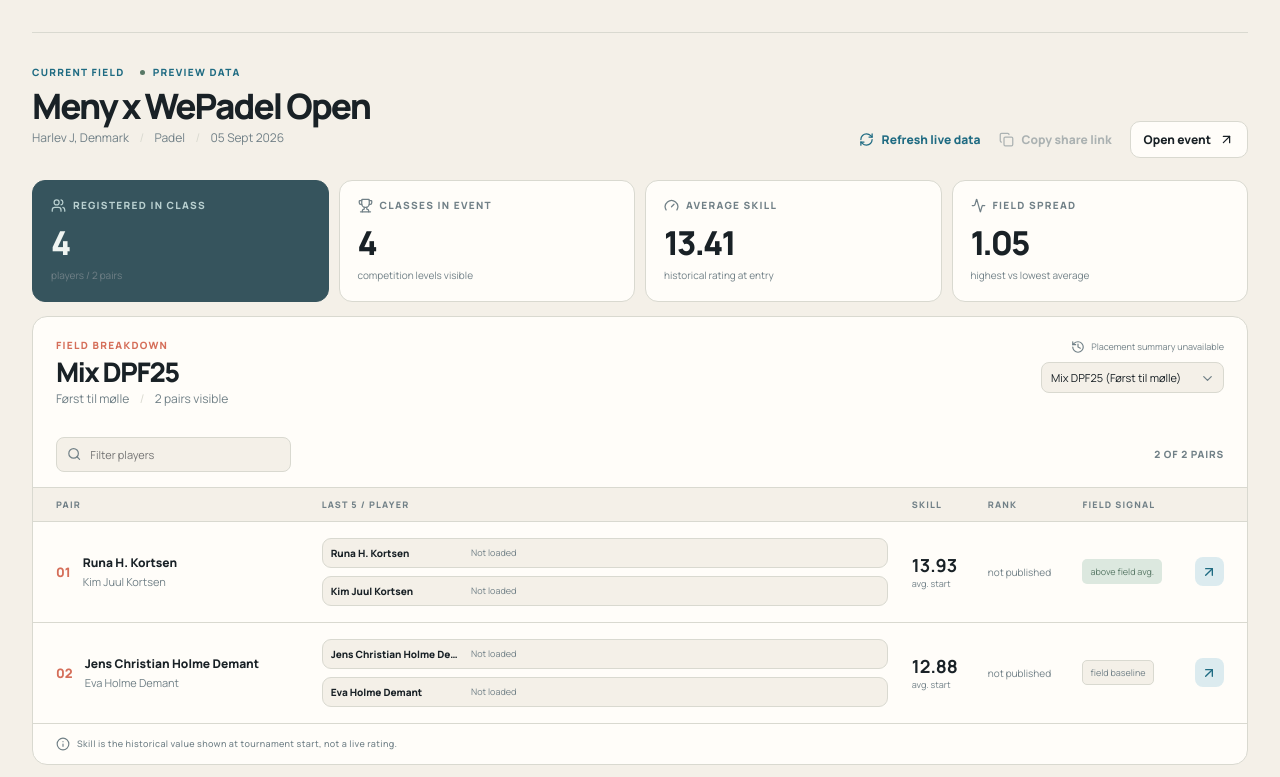
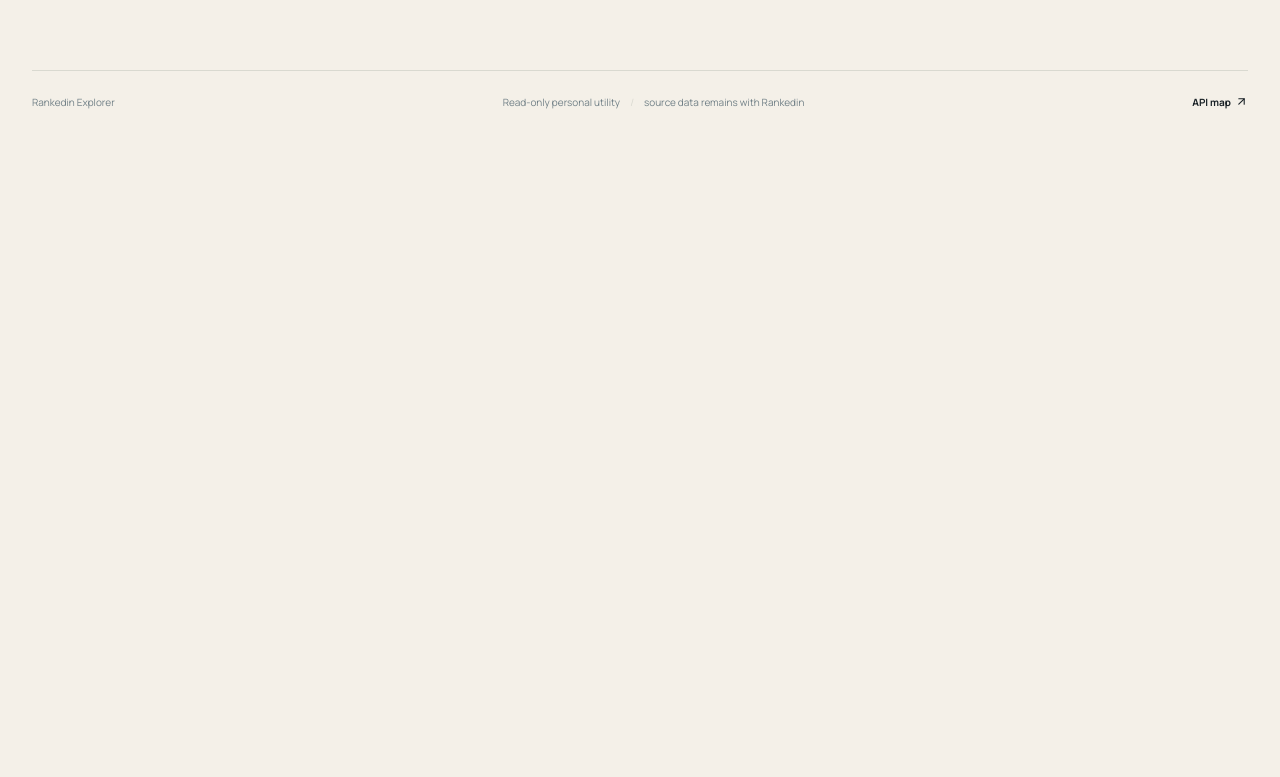
Before and after one commit to winrarr/rankedin-explorer, a React (Vite) app: page / in a window 1280 px wide. Shown: the part 600-1377 px from the top of the page. After the commit the page ends 800 px from the top, so only its background shows below. Built offline with nearby package versions, Linux system fonts and the light colour scheme.

Commit message:
Remove default preview states

```diff
--- a/src/App.tsx
+++ b/src/App.tsx
@@ -15,7 +15,6 @@ import {
   Info,
   LoaderCircle,
   LineChart,
-  RefreshCw,
   Search,
   Settings2,
   Sparkles,
@@ -117,70 +116,6 @@ function isDirectTournamentReference(value: string) {
 function isDirectPlayerReference(value: string) {
   const trimmed = value.trim()
   return /^R\d+$/i.test(trimmed) || /\/player\/R\d+/i.test(trimmed)
-}
-
-const demoParticipants: PairRecord[] = [
-  {
-    id: '159208-195758-0',
-    first: {
-      id: 488083,
-      rankedInId: 'R000159208',
-      name: 'Runa H. Kortsen',
-      url: '/en/player/R000159208/runa-h-kortsen',
-      rating: 13.93,
-    },
-    second: {
-      id: 839604,
-      rankedInId: 'R000195758',
-      name: 'Kim Juul Kortsen',
-      url: '/en/player/R000195758/kim-juul-kortsen',
-      rating: 13.93,
-    },
-    ranking: null,
-  },
-  {
-    id: '202568-349673-1',
-    first: {
-      id: 922073,
-      rankedInId: 'R000202568',
-      name: 'Jens Christian Holme Demant',
-      url: '/en/player/R000202568/jens-christian-holme-demant',
-      rating: 12.88,
-    },
-    second: {
-      id: 2991674,
-      rankedInId: 'R000349673',
-      name: 'Eva Holme Demant',
-      url: '/en/player/R000349673/eva-holme-demant',
-      rating: 12.88,
-    },
-    ranking: null,
-  },
-]
-
-const demoSnapshot: TournamentSnapshot = {
-  tournamentId: 70385,
-  name: 'Meny x WePadel Open',
-  location: 'Harlev J',
-  country: 'Denmark',
-  sport: 'Padel',
-  startDate: '2026-09-05T08:00:00',
-  endDate: '2026-09-05T22:00:00',
-  state: 1,
-  isPremium: true,
-  classes: [
-    { id: 166328, name: 'Herre DPF25 (Først til mølle)', participantsType: 4 },
-    { id: 166329, name: 'Dame DPF35 (Først til mølle)', participantsType: 4 },
-    { id: 166331, name: 'Mix DPF25 (Først til mølle)', participantsType: 4 },
-    { id: 166332, name: 'Herre DPF35 (Først til mølle)', participantsType: 4 },
-  ],
-  selectedClass: {
-    id: 166331,
-    name: 'Mix DPF25 (Først til mølle)',
-    participantsType: 4,
-  },
-  participants: demoParticipants,
-  source: 'preview',
 }
 
 function formatDate(value: string) {
@@ -1130,15 +1065,6 @@ function PlayerProgressWorkspace({ profile, analysis, leagueAnalysis, leagueErro
         </div>
       )}
 
-      {!isLoading && !analysis && !error && (
-        <section className="progress-empty-card">
-          <div className="trace-empty-icon"><LineChart size={21} /></div>
-          <h3>Your placement story starts here.</h3>
-          <p>Paste a public Rankedin profile above to compare your finishes across levels and classes.</p>
-          <div className="trace-rule"><span /><span /><span /></div>
-        </section>
-      )}
-
       {analysis && (
         <>
           <section className="metric-grid progress-metric-grid" aria-label="Player progress summary">
@@ -1248,7 +1174,7 @@ function App() {
   const [playerLoadingStage, setPlayerLoadingStage] = useState<'profile' | 'history' | null>(null)
   const [playerError, setPlayerError] = useState<string | null>(null)
   const [playerLeagueError, setPlayerLeagueError] = useState<string | null>(null)
-  const [snapshot, setSnapshot] = useState<TournamentSnapshot>(demoSnapshot)
+  const [snapshot, setSnapshot] = useState<TournamentSnapshot | null>(null)
   const [selectedPairId, setSelectedPairId] = useState<string | null>(null)
   const [pairHistory, setPairHistory] = useState<{
     first: { analysis: PlayerAnalysis | null; error: string | null }
@@ -1399,28 +1325,28 @@ function App() {
   }, [activeMode, tournamentUrl])
 
   useEffect(() => {
-    if (activeMode !== 'tournament' || snapshot.source !== 'live') return
+    if (activeMode !== 'tournament' || !snapshot) return
     void loadFieldPlacements(snapshot.participants)
-  }, [activeMode, snapshot.participants, snapshot.selectedClass.id, snapshot.source])
+  }, [activeMode, snapshot])
 
   const visibleParticipants = useMemo(() => {
     const normalizedSearch = searchTerm.trim().toLowerCase()
-    if (!normalizedSearch) return snapshot.participants
-
-    return snapshot.participants.filter((pair) =>
+    if (!normalizedSearch) return snapshot?.participants ?? []
+
+    return (snapshot?.participants ?? []).filter((pair) =>
       `${pair.first.name} ${pair.second.name}`.toLowerCase().includes(normalizedSearch),
     )
-  }, [searchTerm, snapshot.participants])
-
-  const ratings = snapshot.participants
+  }, [searchTerm, snapshot])
+
+  const ratings = (snapshot?.participants ?? [])
     .map(pairRating)
     .filter((rating): rating is number => rating !== null)
   const averageRating = ratings.length
     ? ratings.reduce((sum, rating) => sum + rating, 0) / ratings.length
     : null
   const ratingSpread = ratings.length > 1 ? Math.max(...ratings) - Math.min(...ratings) : null
-  const selectedPair = snapshot.participants.find((pair) => pair.id === selectedPairId)
-  const classTitle = snapshot.selectedClass.name.replace(/\s*\([^)]*\)/, '')
+  const selectedPair = snapshot?.participants.find((pair) => pair.id === selectedPairId)
+  const classTitle = snapshot?.selectedClass.name.replace(/\s*\([^)]*\)/, '') ?? ''
   const fieldClassSummaries = useMemo(
     () => summarizeFieldPlacements(fieldPlacementSummaries),
     [fieldPlacementSummaries],
@@ -1575,6 +1501,7 @@ function App() {
   }
 
   async function chooseClass(classId: number) {
+    if (!snapshot) return
     const nextClass = snapshot.classes.find((item) => item.id === classId)
     if (!nextClass || nextClass.id === snapshot.selectedClass.id) return
 
@@ -1584,7 +1511,7 @@ function App() {
 
     try {
       const participants = await getClassParticipants(snapshot.tournamentId, classId)
-      setSnapshot((current) => ({ ...current, selectedClass: nextClass, participants, source: 'live' }))
+      setSnapshot((current) => current ? ({ ...current, selectedClass: nextClass, participants }) : current)
       setSelectedPairId(null)
       setPairHistory(null)
       setFieldPlacementSummaries({})
@@ -1678,11 +1605,11 @@ function App() {
     setIsLoadingFieldPlacements(false)
   }
 
-  function resetToPreview() {
+  function resetToHome() {
     playerRequestRef.current += 1
     setActiveMode('tournament')
     fieldPlacementRequestRef.current += 1
-    setSnapshot(demoSnapshot)
+    setSnapshot(null)
     setTournamentUrl('')
     setPlayerReference('')
     setSelectedPairId(null)
@@ -1729,7 +1656,7 @@ function App() {
     updateSharedLocation({
       mode: nextMode,
       tournament: tournamentUrl,
-      classId: snapshot.source === 'live' ? snapshot.selectedClass.id : undefined,
+      classId: snapshot?.selectedClass.id,
       player: playerReference,
     })
   }
@@ -1737,7 +1664,7 @@ function App() {
   return (
     <div className={`app-shell ${preferences.density === 'compact' ? 'density-compact' : ''}`}>
       <header className="topbar">
-        <a className="brand" href="." aria-label="Rankedin Explorer home" onClick={(event) => { event.preventDefault(); resetToPreview() }}>
+        <a className="brand" href="." aria-label="Rankedin Explorer home" onClick={(event) => { event.preventDefault(); resetToHome() }}>
           <span className="brand-mark"><Activity size={16} strokeWidth={2.5} /></span>
           <span>rankedin <strong>explorer</strong></span>
         </a>
@@ -1929,16 +1856,16 @@ function App() {
         </section>
 
         {activeMode === 'tournament' ? (
+          snapshot ? (
           <>
             <section className="workspace-heading">
           <div>
-            <div className="eyebrow">CURRENT FIELD <span className="live-dot" /> {snapshot.source === 'live' ? 'LIVE DATA' : 'PREVIEW DATA'}</div>
+            <div className="eyebrow">CURRENT FIELD <span className="live-dot" /> LIVE DATA</div>
             <h2>{snapshot.name}</h2>
             <p>{snapshot.location}, {snapshot.country} <span className="muted-divider">/</span> {snapshot.sport} <span className="muted-divider">/</span> {formatDate(snapshot.startDate)}</p>
           </div>
           <div className="workspace-actions">
-            {snapshot.source === 'preview' && <button className="text-button" type="button" onClick={() => void analyzeTournament()}><RefreshCw size={15} /> Refresh live data</button>}
-            <button className="text-button share-button" type="button" onClick={() => void copyShareLink()} disabled={snapshot.source !== 'live' || !tournamentUrl.trim()}>
+            <button className="text-button share-button" type="button" onClick={() => void copyShareLink()} disabled={!tournamentUrl.trim()}>
               {shareCopied ? <Check size={15} /> : <Copy size={15} />} {shareCopied ? 'Link copied' : 'Copy share link'}
             </button>
             <a className="outline-button" href={`https://www.rankedin.com/en/tournament/${snapshot.tournamentId}`} target="_blank" rel="noreferrer">Open event <ArrowUpRight size={15} /></a>
@@ -2133,6 +2060,7 @@ function App() {
               <button className="privacy-link" type="button" onClick={() => setShowPreferences(true)}>Review preferences <ArrowUpRight size={14} /></button>
             </section>
           </>
+          ) : null
         ) : (
           <PlayerProgressWorkspace
             profile={playerProfile}
--- a/src/lib/rankedin.ts
+++ b/src/lib/rankedin.ts
@@ -57,7 +57,6 @@ export type TournamentSnapshot = {
   classes: ClassOption[]
   selectedClass: ClassOption
   participants: PairRecord[]
-  source: 'live' | 'preview'
 }
 
 export type MatchRecord = {
@@ -852,7 +851,6 @@ export async function getTournamentSnapshot(
     classes,
     selectedClass,
     participants: await getClassParticipants(tournamentId, selectedClass.id),
-    source: 'live',
   }
 }
 
```
Also changed, not shown: src/App.css (+1 -1 lines), 1 other file (tests, documents, lock files or other folders).
